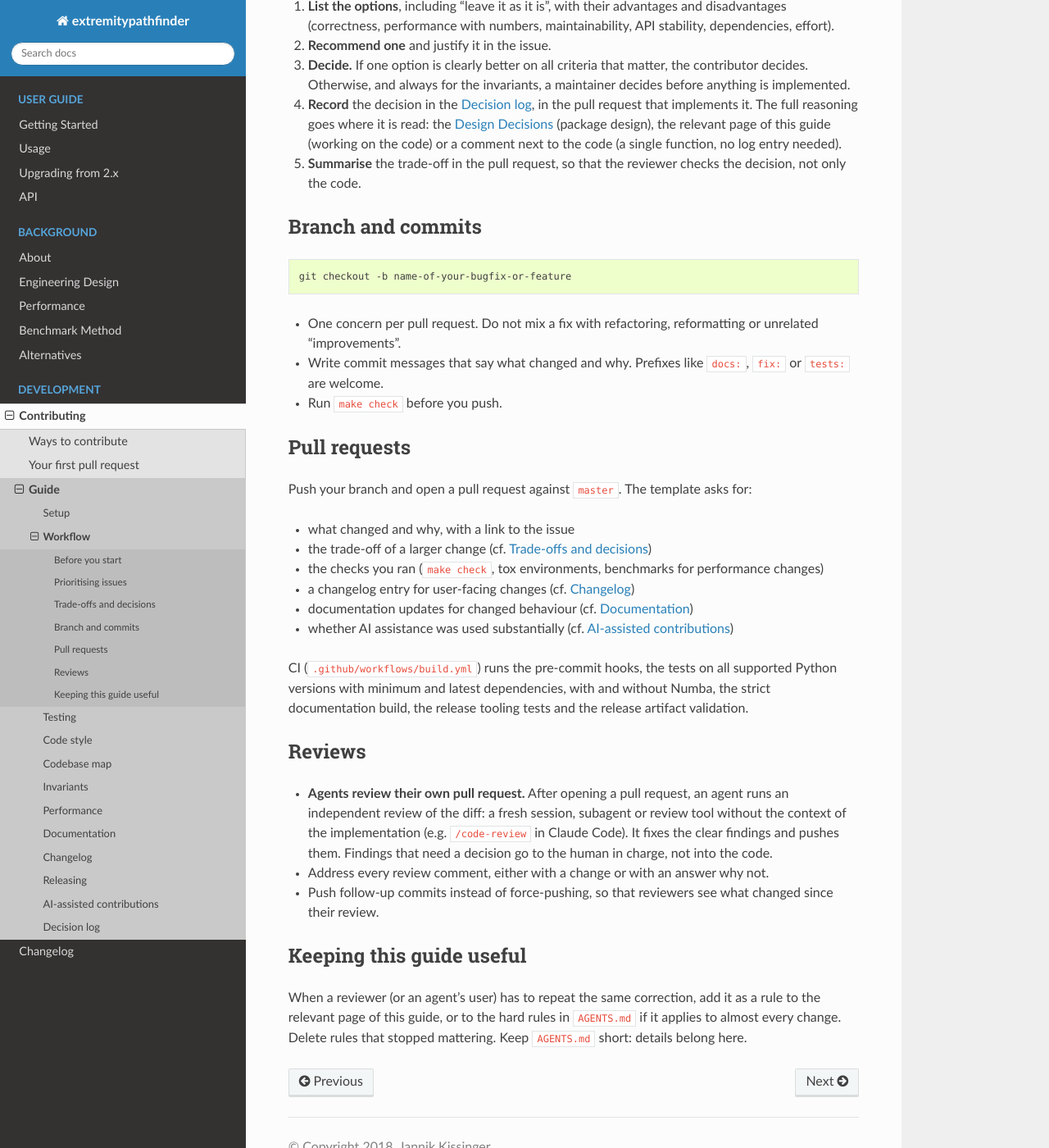
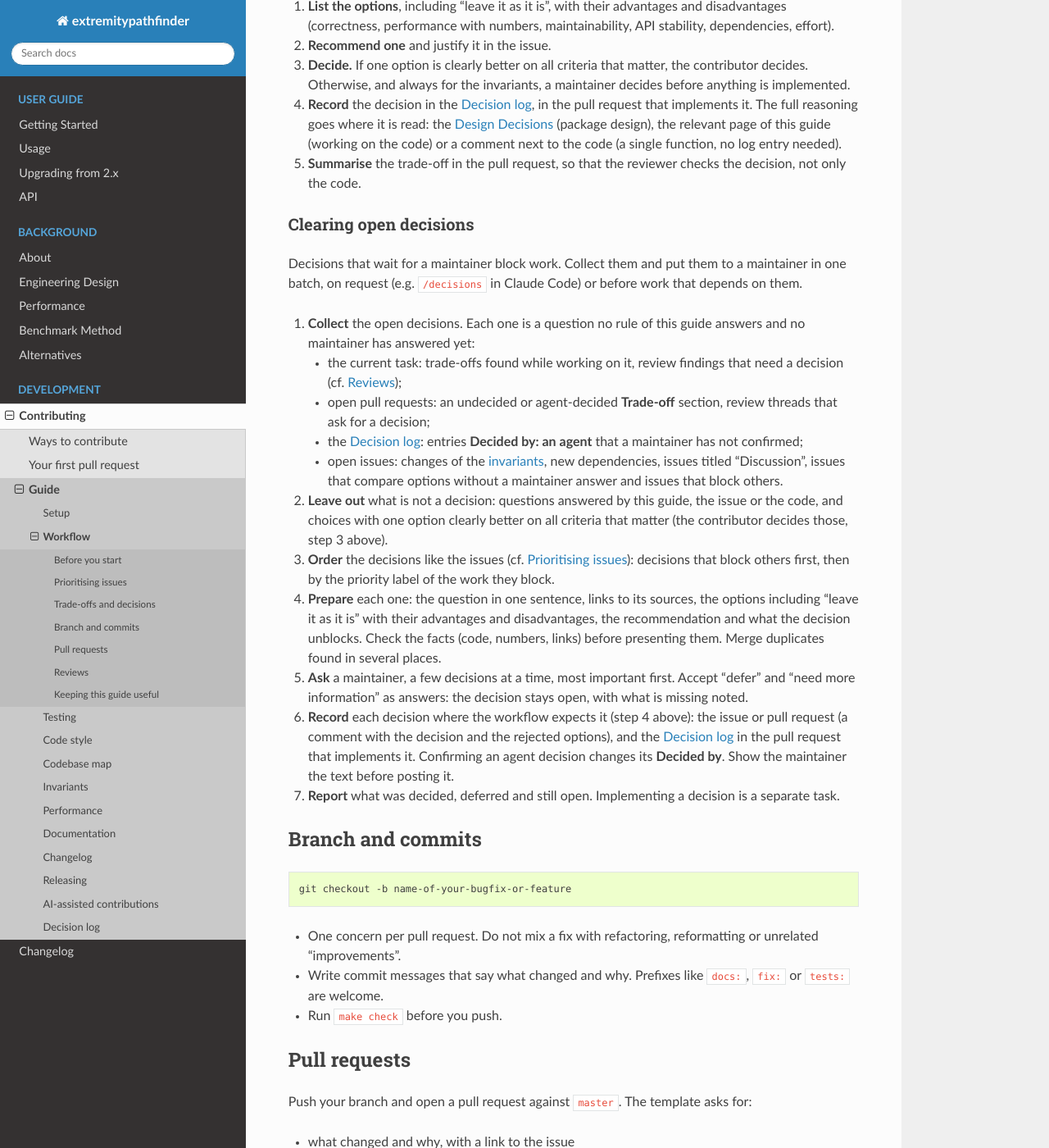
Before and after one commit to jannikmi/extremitypathfinder, a Sphinx documentation site: the page built from docs/contributing/workflow.md, in a window 1280 px wide and 1400 px high, scrolled down 1102 px. Shown: the whole window at 82% size. Built offline with Sphinx 7.4.7 and the Read the Docs theme 3.1.0, drawn with Linux system fonts in a browser that asks for light colours.

Commit message:
docs: procedure and agent skill for clearing open maintainer decisions
Adds "Clearing open decisions" to the workflow guide: collect the open
decisions (current task, open pull requests, unconfirmed agent entries in
the decision log, open issues), leave out non-decisions, order them like
issues, prepare each with options and a recommendation, ask a maintainer
in batches, record the answers and report. The Claude Code skill
/decisions only automates that procedure.

Co-Authored-By: Claude Opus 5.5 <noreply@anthropic.com>
Claude-Session: https://claude.ai/code/session_01XJqV75nphmhSfoZfKwV8Ms

````diff
--- a/docs/contributing/workflow.md
+++ b/docs/contributing/workflow.md
@@ -45,6 +45,35 @@ the [invariants](invariants.md). Before implementing one:
    no log entry needed).
 5. **Summarise** the trade-off in the pull request, so that the reviewer checks the decision, not only the code.
 
+### Clearing open decisions
+
+Decisions that wait for a maintainer block work. Collect them and put them to a maintainer in one batch,
+on request (e.g. `/decisions` in Claude Code) or before work that depends on them.
+
+1. **Collect** the open decisions. Each one is a question no rule of this guide answers and no maintainer
+   has answered yet:
+   - the current task: trade-offs found while working on it, review findings that need a decision
+     (cf. [Reviews](#reviews));
+   - open pull requests: an undecided or agent-decided **Trade-off** section, review threads that ask
+     for a decision;
+   - the [Decision log](decisions.md): entries **Decided by: an agent** that a maintainer has not confirmed;
+   - open issues: changes of the [invariants](invariants.md), new dependencies, issues titled "Discussion",
+     issues that compare options without a maintainer answer and issues that block others.
+2. **Leave out** what is not a decision: questions answered by this guide, the issue or the code,
+   and choices with one option clearly better on all criteria that matter (the contributor decides those, step 3 above).
+3. **Order** the decisions like the issues (cf. [Prioritising issues](#prioritising-issues)):
+   decisions that block others first, then by the priority label of the work they block.
+4. **Prepare** each one: the question in one sentence, links to its sources, the options including
+   "leave it as it is" with their advantages and disadvantages, the recommendation and what the decision unblocks.
+   Check the facts (code, numbers, links) before presenting them. Merge duplicates found in several places.
+5. **Ask** a maintainer, a few decisions at a time, most important first. Accept "defer" and "need more information"
+   as answers: the decision stays open, with what is missing noted.
+6. **Record** each decision where the workflow expects it (step 4 above): the issue or pull request
+   (a comment with the decision and the rejected options), and the [Decision log](decisions.md) in the pull request
+   that implements it. Confirming an agent decision changes its **Decided by**. Show the maintainer the text
+   before posting it.
+7. **Report** what was decided, deferred and still open. Implementing a decision is a separate task.
+
 ## Branch and commits
 
 ```sh
````
Also changed, not shown: AGENTS.md (+1 -0 lines), docs/contributing/decisions.md (+9 -0 lines), .claude/skills/decisions/SKILL.md (added).
